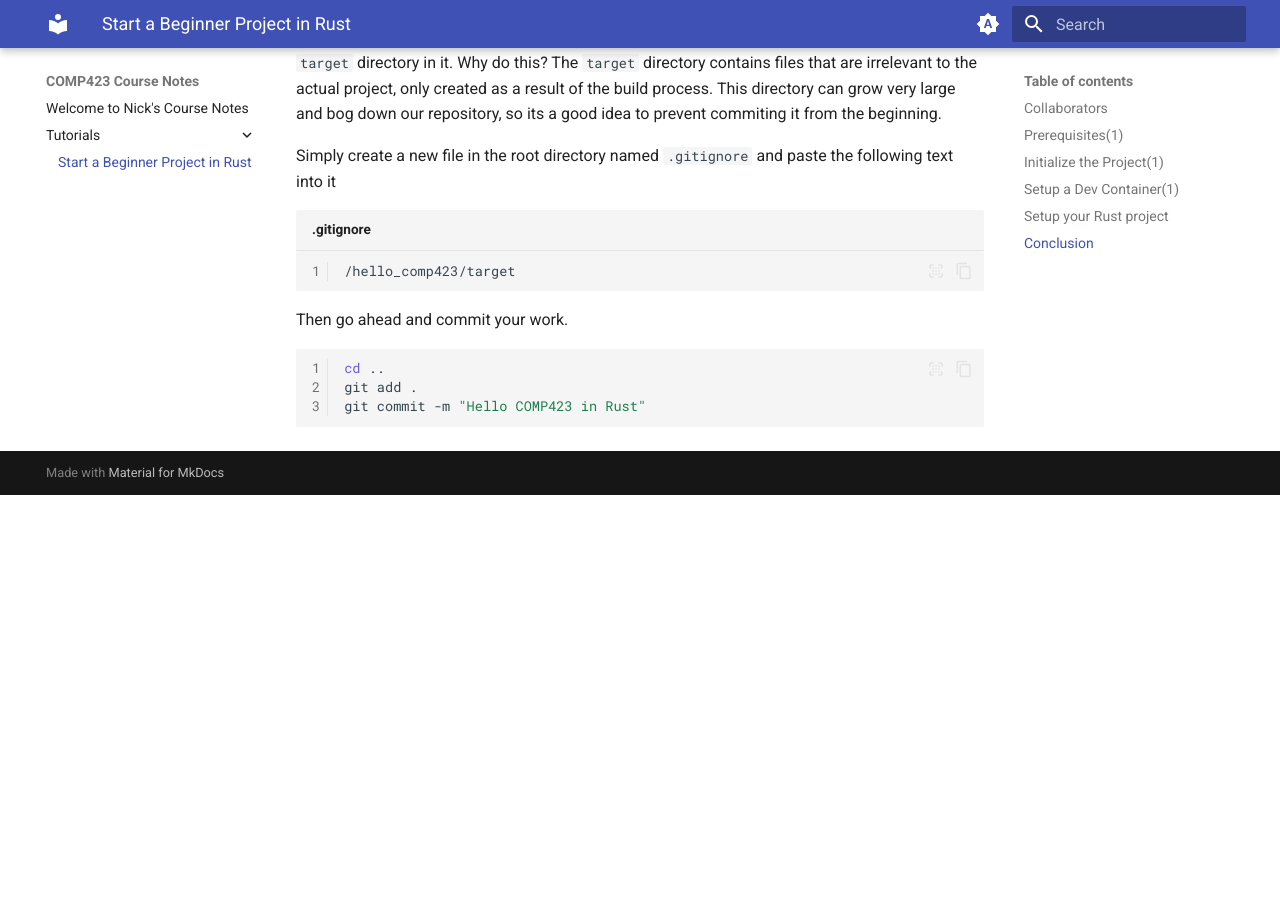
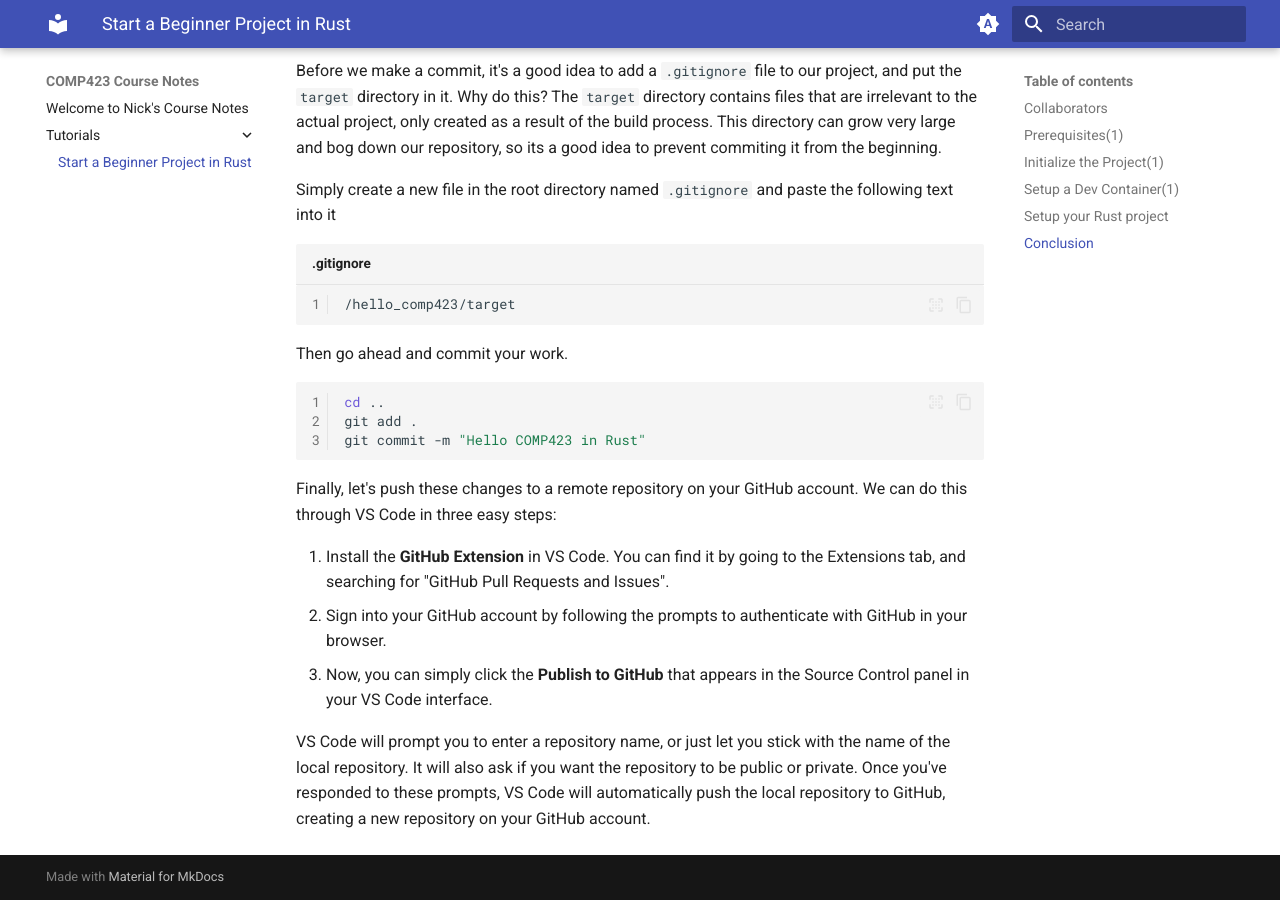
Before and after one commit to naasanov-unc/comp423-course-notes, an MkDocs documentation site: the page built from docs/tutorials/rust-setup.md, in a window 1280 px wide and 900 px high, scrolled down 4621 px. Built offline with MkDocs 1.6.1 and Material for MkDocs 9.7.7, drawn with Linux system fonts in a browser that asks for light colours; before the commit the page ends 5116 px from its top, so only the background shows below that; some of the changed text lies outside the part shown.

Commit message:
Added a super quick GitHub tutorial for pushing to remote repo

````diff
--- a/docs/tutorials/rust-setup.md
+++ b/docs/tutorials/rust-setup.md
@@ -10,6 +10,7 @@
 Make sure you have the following installed
 
 * Git: Install [Git](https://git-scm.com/book/en/v2/Getting-Started-Installing-Git) if you don’t already have it.
+* A GitHub account: If you don’t have one yet, sign up at [GitHub](https://github.com/).
 * Visual Studio Code (VS Code): Download and install it from [here](https://code.visualstudio.com/).
 * Docker: Required to run the dev container. Get Docker [here](https://www.docker.com/products/docker-desktop/).
 
@@ -174,3 +175,11 @@
 git add .
 git commit -m "Hello COMP423 in Rust"
 ```
+
+Finally, let's push these changes to a remote repository on your GitHub account. We can do this through VS Code in three easy steps:
+
+1. Install the **GitHub Extension** in VS Code. You can find it by going to the Extensions tab, and searching for "GitHub Pull Requests and Issues".
+2. Sign into your GitHub account by following the prompts to authenticate with GitHub in your browser.
+3. Now, you can simply click the **Publish to GitHub** that appears in the Source Control panel in your VS Code interface.
+
+VS Code will prompt you to enter a repository name, or just let you stick with the name of the local repository. It will also ask if you want the repository to be public or private. Once you've responded to these prompts, VS Code will automatically push the local repository to GitHub, creating a new repository on your GitHub account.
````
